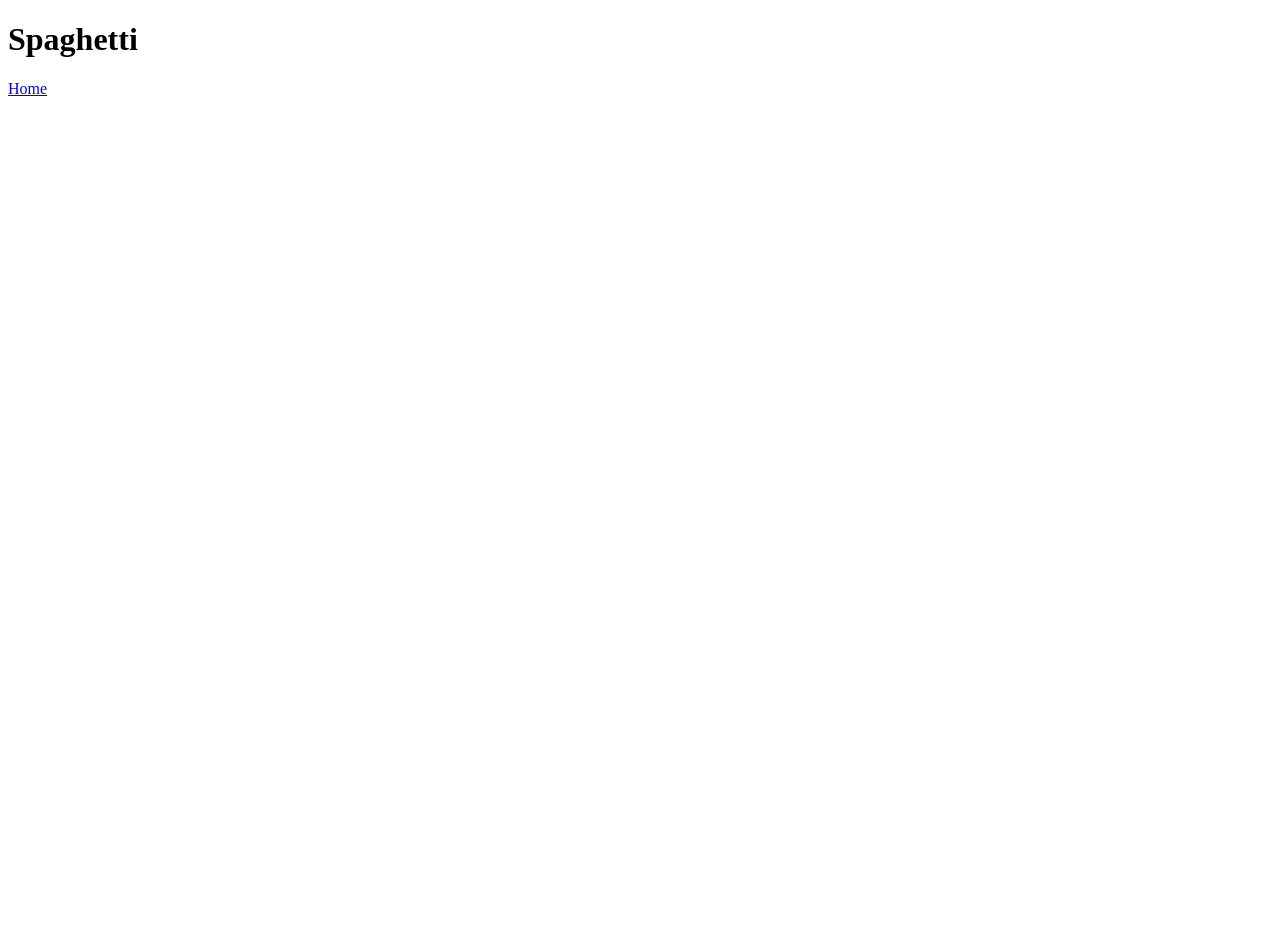
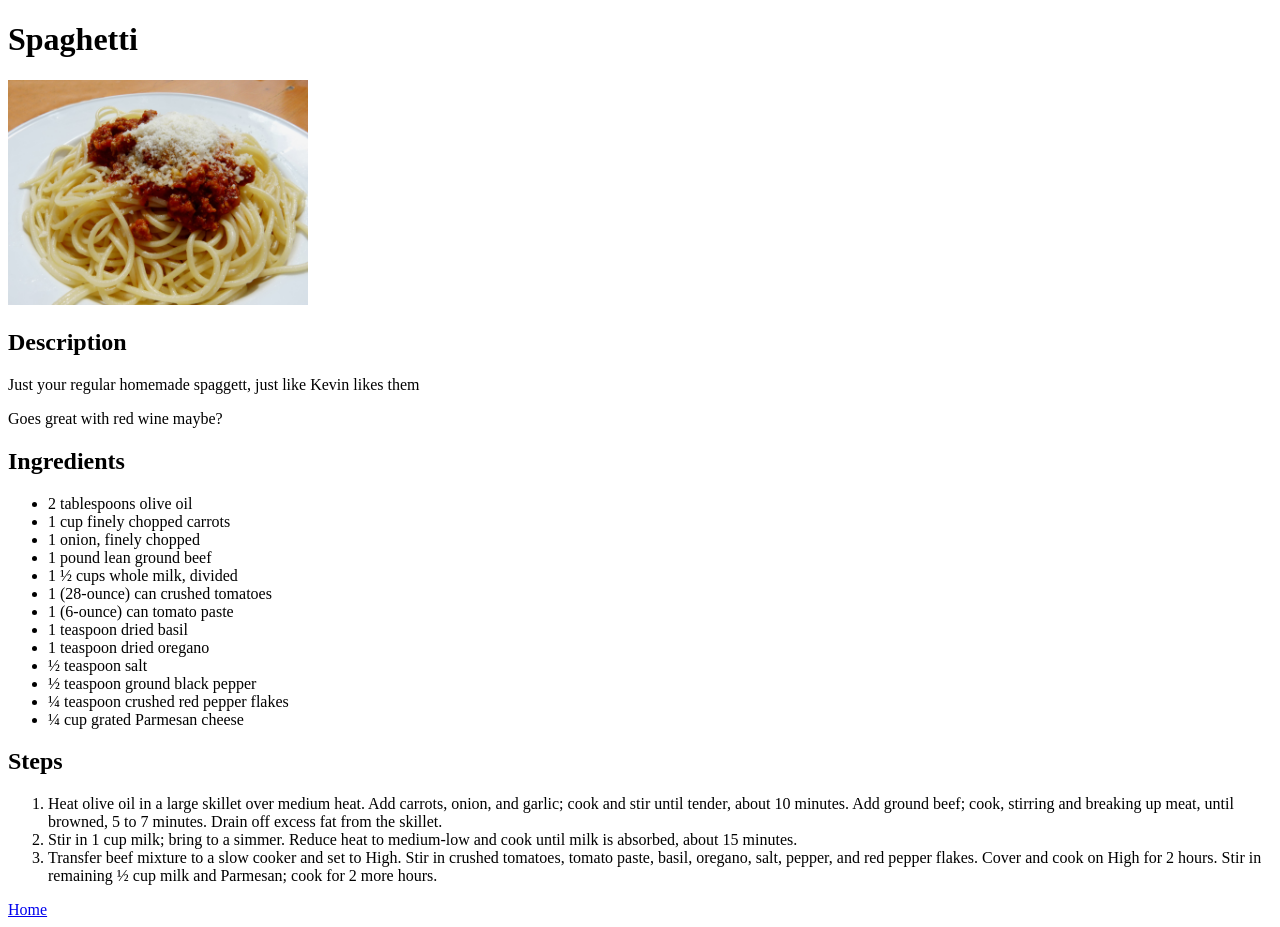
Before and after one commit to VDeml/odin-recipes, a plain HTML site: page recipes/spaghetti.html in a window 1280 px wide. Before the commit the page ends 800 px from the top, so only its background shows below. Drawn offline with Linux system fonts and the light colour scheme.

Commit message:
Make 2 webpages of recipes, modify homepage
To further improve our website, 2 recipe pages
were made.

```diff
--- a/recipes/spaghetti.html
+++ b/recipes/spaghetti.html
@@ -3,10 +3,37 @@
 <head>
     <meta charset="UTF-8">
     <meta name="viewport" content="width=device-width, initial-scale=1.0">
-    <title>Document</title>
+    <title>Spaghetti</title>
 </head>
 <body>
     <h1>Spaghetti</h1>
+    <img src="../images/spaghetti.jpg" width="300">
+    <h2>Description</h2>
+        <p>Just your regular homemade spaggett, just like Kevin likes them</p>
+        <p>Goes great with red wine maybe?</p>
+    <h2>Ingredients</h2>
+        <ul>
+            <li>2 tablespoons olive oil</li>
+            <li>1 cup finely chopped carrots</li>
+            <li>1 onion, finely chopped</li>
+            <li>1 pound lean ground beef</li>
+            <li>1 ½ cups whole milk, divided</li>
+            <li>1 (28-ounce) can crushed tomatoes</li>
+            <li>1 (6-ounce) can tomato paste</li>
+            <li>1 teaspoon dried basil</li>
+            <li>1 teaspoon dried oregano</li>
+            <li>½ teaspoon salt</li>
+            <li>½ teaspoon ground black pepper</li>
+            <li>¼ teaspoon crushed red pepper flakes</li>
+            <li>¼ cup grated Parmesan cheese</li>
+        </ul>
+    <h2>Steps</h2>
+        <ol>
+            <li>Heat olive oil in a large skillet over medium heat. Add carrots, onion, and garlic; cook and stir until tender, about 10 minutes. Add ground beef; cook, stirring and breaking up meat, until browned, 5 to 7 minutes. Drain off excess fat from the skillet.</li>
+            <li>Stir in 1 cup milk; bring to a simmer. Reduce heat to medium-low and cook until milk is absorbed, about 15 minutes.</li>
+            <li>Transfer beef mixture to a slow cooker and set to High. Stir in crushed tomatoes, tomato paste, basil, oregano, salt, pepper, and red pepper flakes. Cover and cook on High for 2 hours. Stir in remaining ½ cup milk and Parmesan; cook for 2 more hours.</li>
+        </ol>
+
     <a href="../index.html">Home</a>
 </body>
 </html>
```
Also changed, not shown: index.html (+2 -1 lines), recipes/french-toast.html (added, +35 -0 lines), images/french-toast.jpg (added), images/spaghetti.jpg (added).
